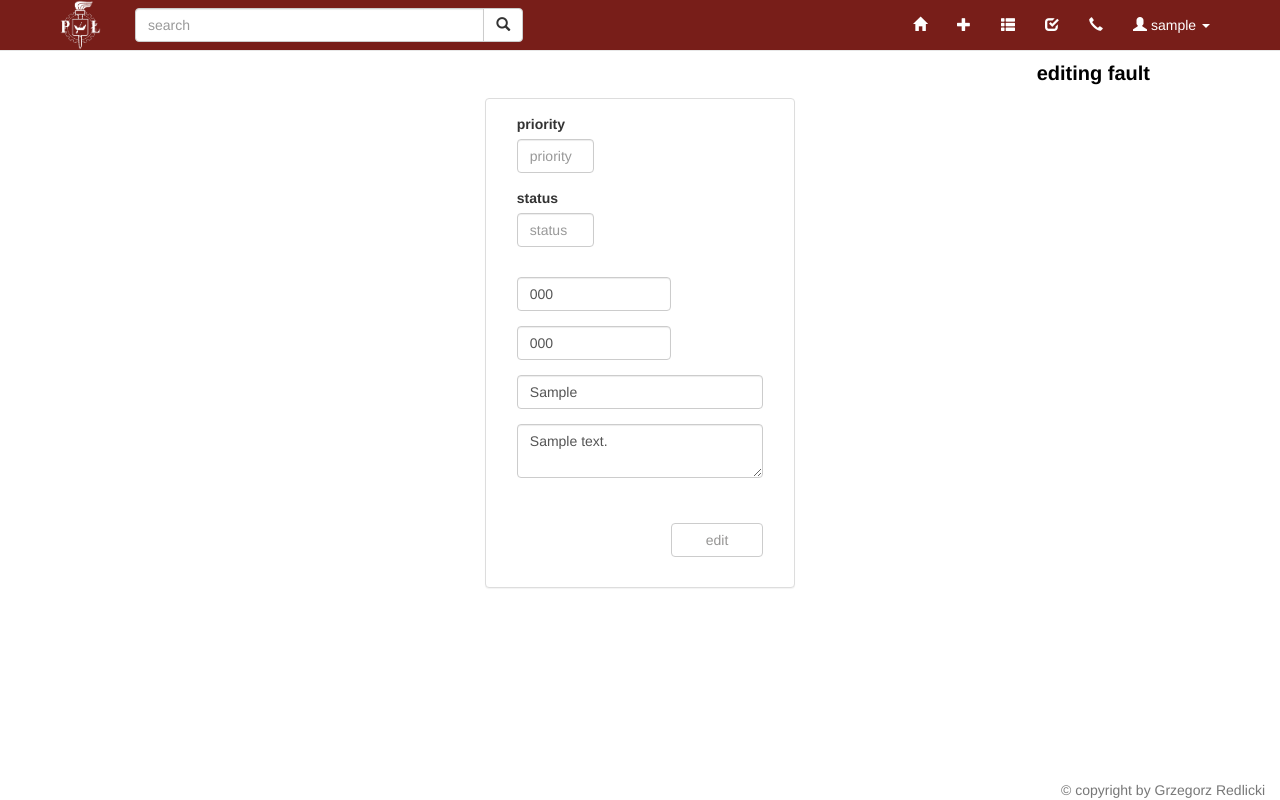
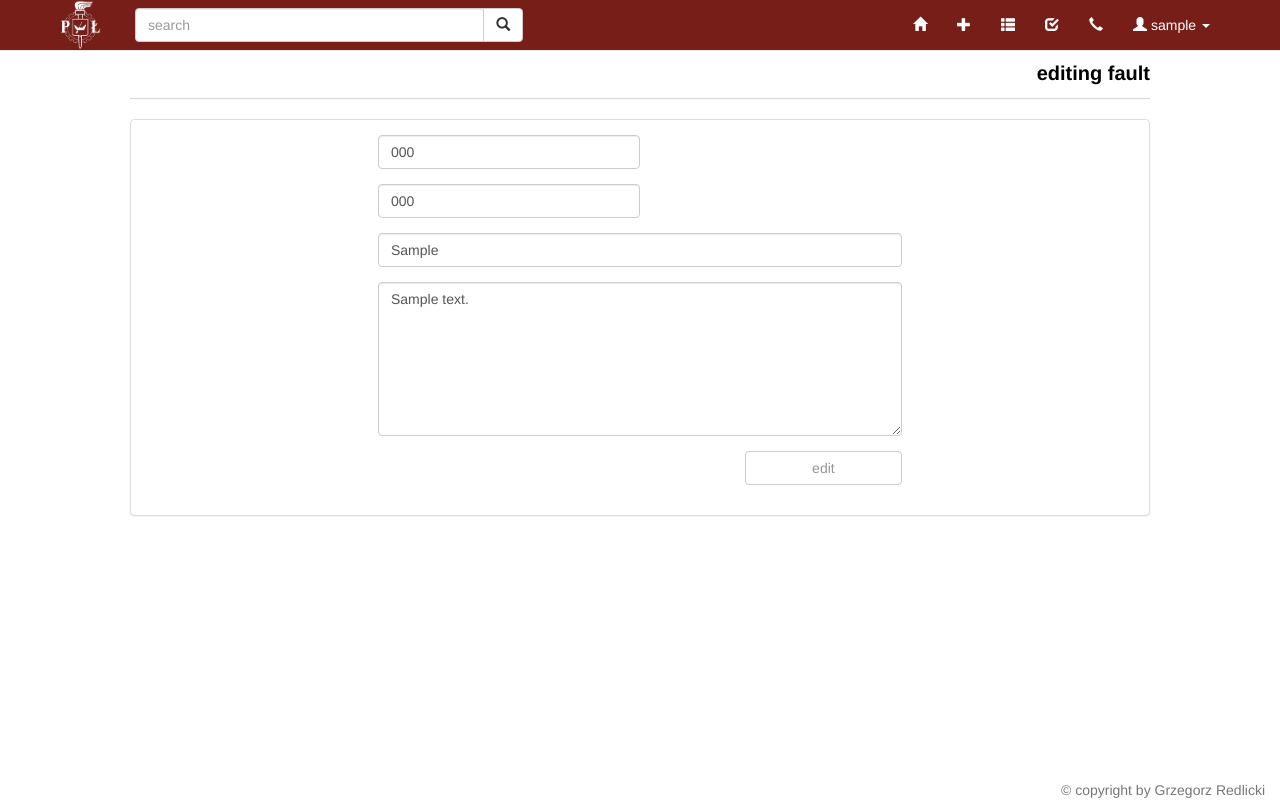
Before and after one commit to redlickigrzegorz/support-center, a Django app: page /edit_fault/1/ in a window 1280 px wide. Run offline with Django 3.2, Linux system fonts and the light colour scheme; a user stored in the database is signed in; tables that the repository leaves empty hold one stand-in row (values such as "Sample post"); some libraries are stand-ins or nearby versions.

Commit message:
better form visibility

```diff
--- a/cti/static/cti/style.css
+++ b/cti/static/cti/style.css
@@ -21,14 +21,12 @@
 .normal-div {
     width: 50%;
     margin: 0 auto;
-    margin-left: 10%;
     float: left;
 }
 
 .long-div {
-    width: 80%;
+    width: 100%;
     margin: 0 auto;
-    margin-left: 10%;
     float: left;
 }
 
@@ -36,7 +34,6 @@
     width: 30%;
     float: right;
     margin: 0 auto;
-    margin-right: 10%;
     color: #969594;
 }
 
--- a/cti/templates/cti/base.html
+++ b/cti/templates/cti/base.html
@@ -110,6 +110,7 @@
                         {% endblock %}
                     </span>
                 </div>
+                <hr style="margin-top: 0px;">
                 <div class="body-container">
                     {% include 'cti/contact_modal.html' %}
                     {% block body %}
--- a/cti/templates/cti/edit_fault.html
+++ b/cti/templates/cti/edit_fault.html
@@ -18,74 +18,29 @@
             {% endfor %}
         </ul>
     {% endif %}
-    <div class="container-fluid">
-        <div class="row">
-            <div class="col-md-offset-4 col-md-4">
     <div class="panel panel-default">
         <div class="panel-body">
+            <div clas="col-md-6" style="width: 50%; margin: auto">
                 <form class="form-horizontal" action="" method="POST" enctype="multipart/form-data">
                     {% csrf_token %}
-                            {% if request.user.is_superuser %}
                     <div class="form-group">
-                                    <div class="short-div">
-                                        <label>priority</label>
-                                        <input type="text" id="priority" maxlength="30" name="priority" class="form-control form-cell" placeholder="priority" value="{{ form.priority.value }}" >
-                                    </div>
-                                </div>
-                            {% else %}
-                                <div class="form-group">
-                                    <div class="short-div">
-                                        <input type="hidden" id="priority" maxlength="30" name="priority" class="form-control form-cell" placeholder="priority" value="{{ form.priority.value }}" >
-                                    </div>
-                                </div>
-                            {% endif %}
-                            {% if request.user.is_superuser %}
-                                <div class="form-group">
-                                    <div class="short-div">
-                                        <label>status</label>
-                                        <input type="text" id="status" maxlength="30" name="status" class="form-control form-cell" placeholder="status" value="{{ form.status.value }}" >
-                                    </div>
-                                </div>
-                            {% else %}
-                                 <div class="form-group">
-                                    <div class="short-div">
-                                        <input type="hidden" id="status" maxlength="30" name="status" class="form-control form-cell" placeholder="status" value="{{ form.status.value }}" >
-                                    </div>
-                                </div>
-                            {% endif %}
-                            <div class="form-group">
-                                <div class="short-div">
-                                    <input type="hidden" id="issuer" maxlength="30" name="issuer" class="form-control form-cell" placeholder="issuer" value="{{ form.issuer.value }}"  >
+                        <div class="normal-div">
+                            <input type="text" id="phone_number" name="phone_number" class="form-control form-cell" placeholder="phone number" value="{{ form.phone_number.value }}">
                         </div>
                     </div>
                     <div class="form-group">
                         <div class="normal-div">
-                                    <input type="text" id="phone_number" maxlength="30" name="phone_number" class="form-control form-cell" placeholder="phone number" value="{{ form.phone_number.value }}" >
-                                </div>
-                            </div>
-                            <div class="form-group">
-                                <div class="normal-div">
-                                    <input type="text" id="object_number" maxlength="30" name="object_number" class="form-control form-cell" placeholder="object number" value="{{ form.object_number.value }}" >
+                            <input type="text" id="object_number" name="object_number" class="form-control form-cell" placeholder="object number" value="{{ form.object_number.value }}">
                         </div>
                     </div>
                     <div class="form-group">
                         <div class="long-div">
-                                    <input type="text" id="topic" maxlength="30" name="topic" class="form-control form-cell" placeholder="topic" value="{{ form.topic.value }}" >
+                            <input type="text" id="topic" name="topic" class="form-control form-cell" placeholder="topic" value="{{ form.topic.value }}">
                         </div>
                     </div>
                     <div class="form-group">
                         <div class="long-div">
-                                    <textarea id="description" name="description" class="form-control form-description-cell" placeholder="description" >{{ form.description.value }}</textarea>
-                                </div>
-                            </div>
-                            <div class="form-group">
-                                <div class="long-div">
-                                    <input type="hidden" id="handler" maxlength="30" name="handler" class="form-control form-cell" placeholder="handler" value="{{ form.handler.value }}" >
-                                </div>
-                            </div>
-                            <div class="form-group">
-                                <div class="long-div">
-                                    <input type="hidden" id="is_visible" maxlength="30" name="is_visible" class="form-control form-cell" placeholder="is visible" value="1" >
+                            <textarea id="description" name="description" class="form-control" placeholder="description" rows="7">{{ form.description.value }}</textarea>
                         </div>
                     </div>
                     <div class="form-group">
@@ -95,7 +50,5 @@
             </div>
         </div>
     </div>
-        </div>
-    </div>
 
 {% endblock %}
--- a/cti/templates/cti/index.html
+++ b/cti/templates/cti/index.html
@@ -17,8 +17,10 @@
             {% endfor %}
         </ul>
     {% endif %}
+
     {% for fault in faults %}
-        <div class="row" style="border: 1px solid lightgrey;">
+        <div class="panel panel-default">
+            <div class="row" style="width: 100%;">
                 <div class="col-xs-2 col-sm-2 col-md-2" style="text-align: center; margin-top: 50px; font-size: 20px;">
                     {% if fault.status == 0 %}
                         <span class="glyphicon glyphicon-remove" aria-hidden="true"></span>
@@ -55,6 +57,6 @@
                 </div>
             </div>
             <hr>
+        </div>
     {% endfor %}
-
 {% endblock %}
--- a/cti/views.py
+++ b/cti/views.py
@@ -104,7 +104,8 @@ def add_fault(request):
     else:
         form = FaultForm()
 
-    context = {'form': form}
+    context = {'form': form,
+               'header': 'new fault'}
 
     return HttpResponse(template.render(context, request))
 
```
Also changed, not shown: cti/templates/cti/add_fault.html (+6 -10 lines). Lines whose indentation alone changed are shown as unchanged.
